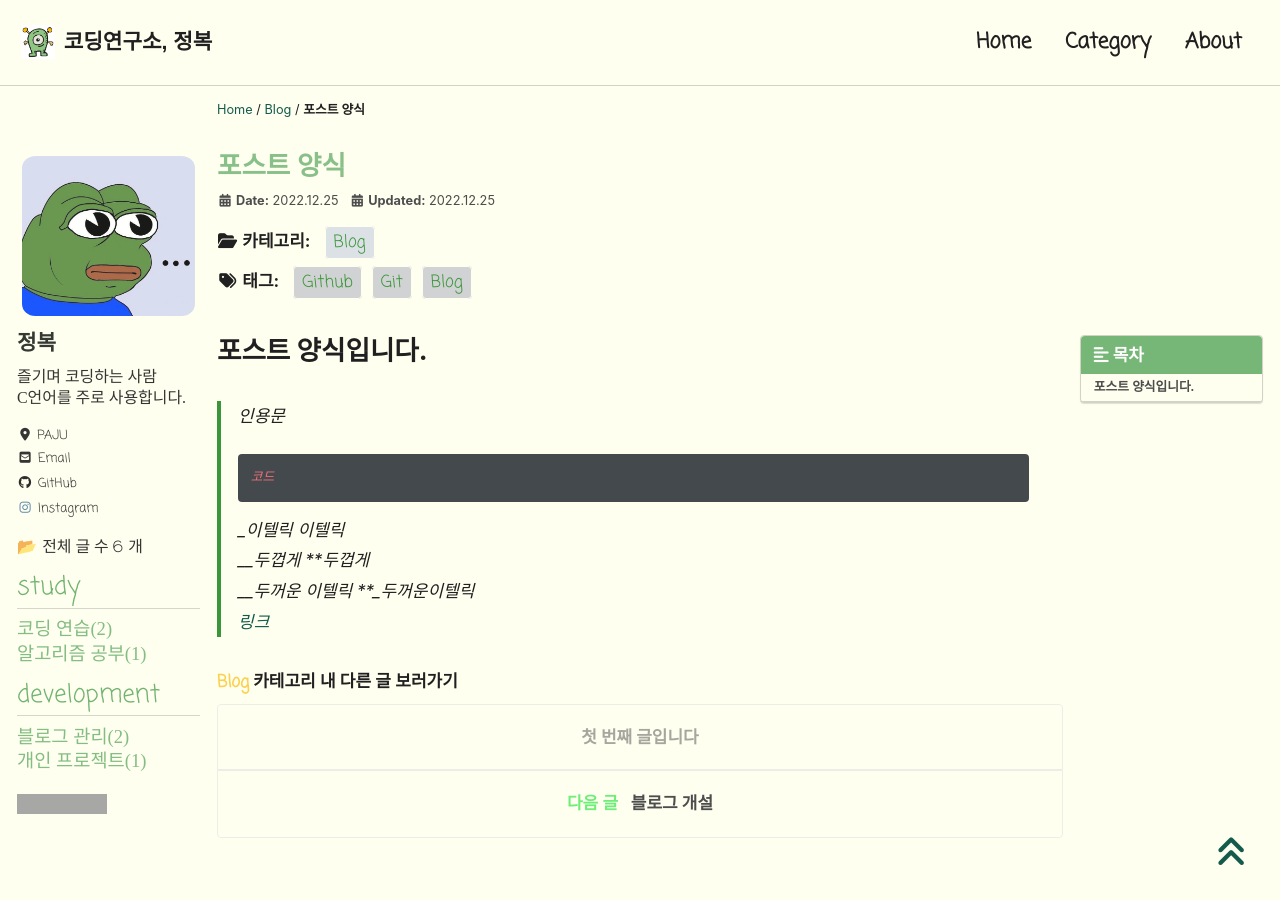
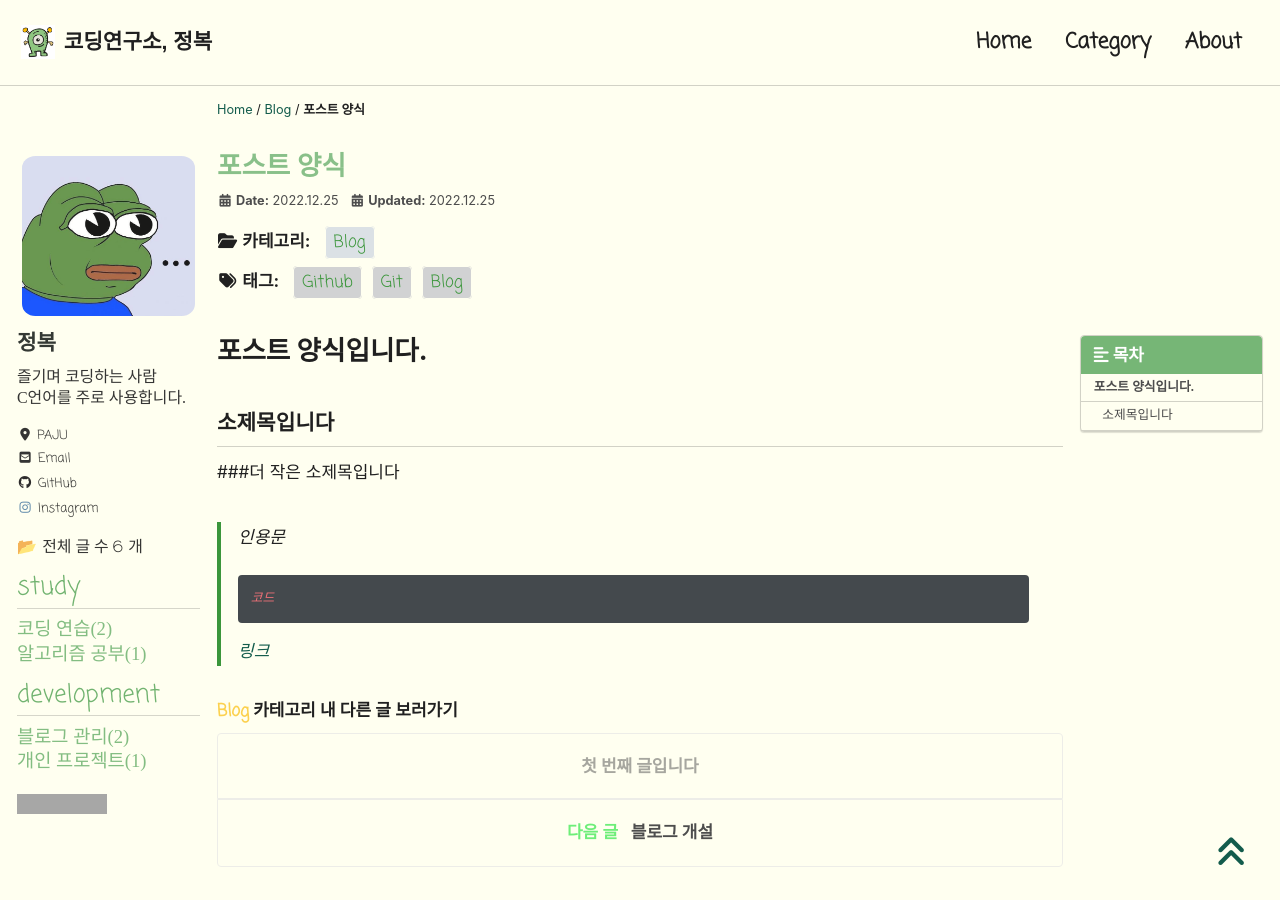
Before and after one commit to JBL28/jbl28.github.io, a Jekyll site: the page built from _posts/Blog/2022-12-25-포스트-양식.md, in a window 1280 px wide and 900 px high. Built offline with Jekyll 4.4.1, drawn with Linux system fonts in a browser that asks for light colours; cached includes are drawn as plain includes; nearby versions of some CDN libraries; some web fonts are replaced; comment, search, counter and statistics services are not loaded; grey boxes are pictures that could not be loaded.

Commit message:
Update 2022-12-25-포스트-양식.md

````diff
--- a/_posts/Blog/2022-12-25-포스트-양식.md
+++ b/_posts/Blog/2022-12-25-포스트-양식.md
@@ -17,11 +17,10 @@ last_modified_at: 2022-12-25
 
 
 # 포스트 양식입니다.
+## 소제목입니다
+###더 작은 소제목입니다
 >인용문<br>
 ```cpp
 코드
 ```
-_이텔릭 *이텔릭<br>
-__두껍게 **두껍게<br>
-__*두꺼운 이텔릭 **_두꺼운이텔릭 <br>
 [링크](https://google.com)<br>
````
